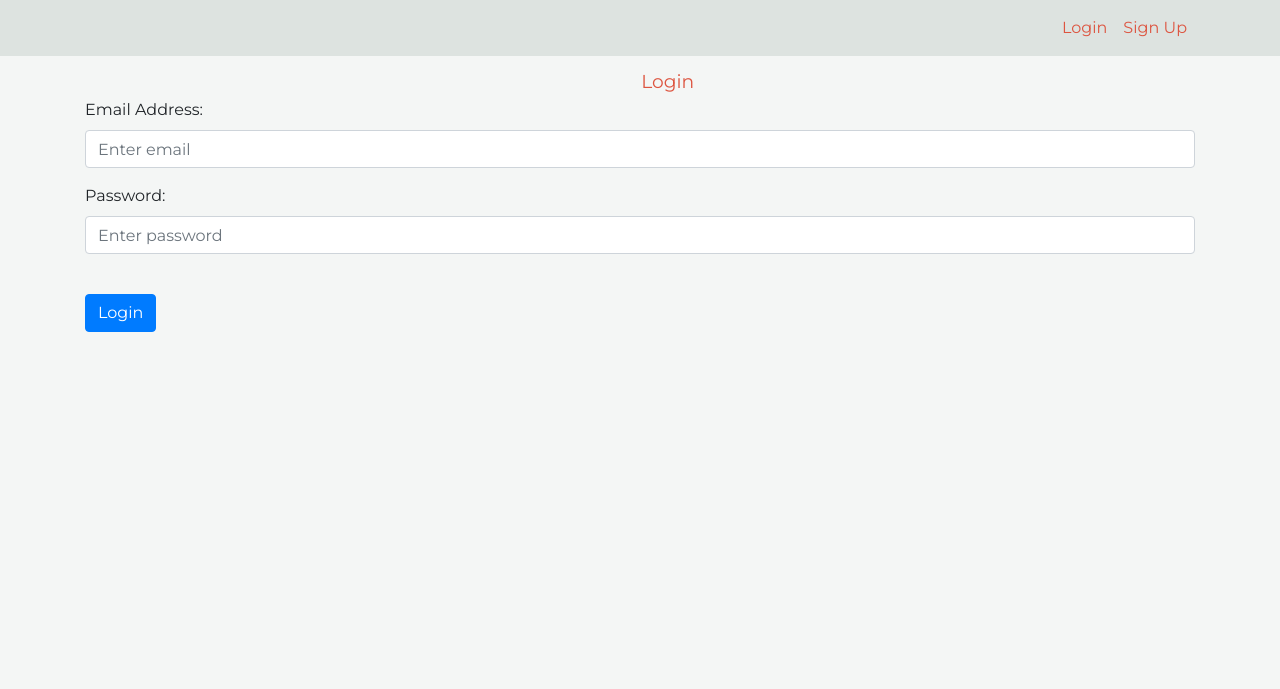
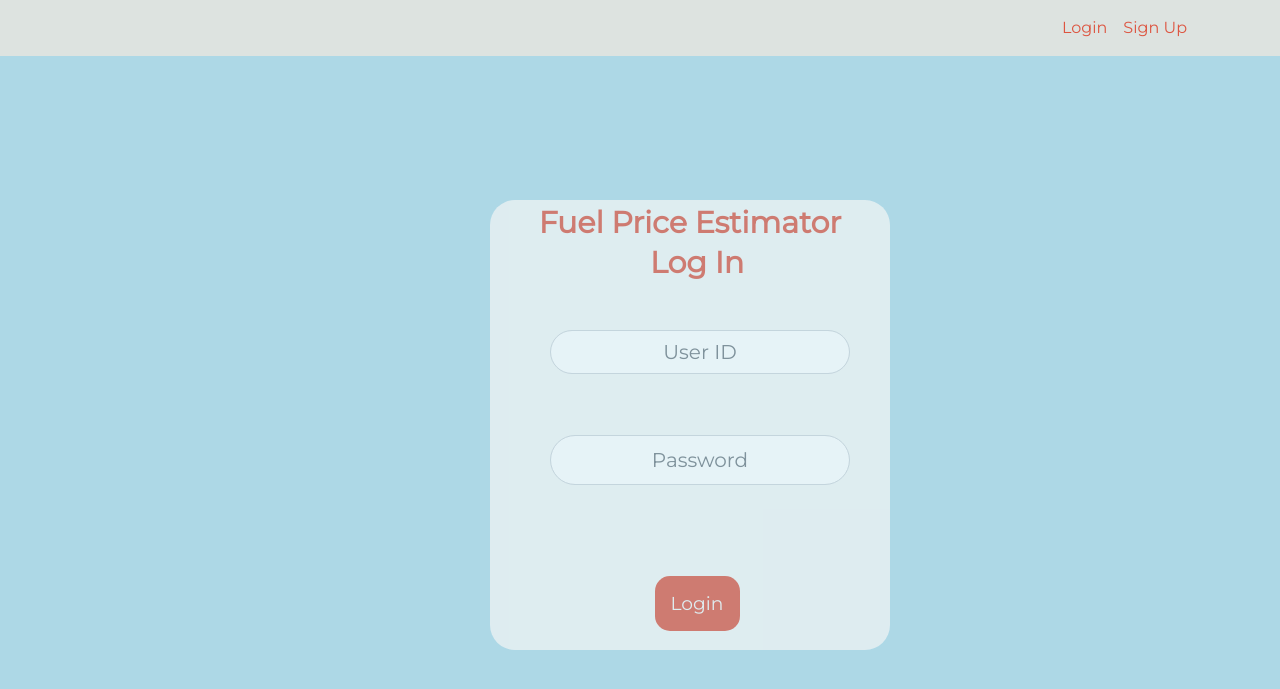
Before and after one commit to moadesiyun/Software-Design-Project, a Flask app: page /login in a window 1280 px wide. Shown: the top 689 px of the page. Run offline with Flask 2, Linux system fonts and the light colour scheme; some libraries are stand-ins or nearby versions; some web fonts are replaced.

Commit message:
Update login.html

```diff
--- a/website/templates/login.html
+++ b/website/templates/login.html
@@ -1,30 +1,57 @@
 {% extends "base.html" %} {% block title %}Login{% endblock %} {% block content
 %}
+
+
 <form method="POST">
-  <h3 align="center">Login</h3>
+
+  <body style = "background-color: lightblue;">
+  <div class ="login-info">
+
+    <b style=" display: flex; justify-content: center; white-space: nowrap; padding-bottom: 40px;  border: 0;
+  border-radius: 15px; height: 20px;">Fuel Price Estimator</b>
+    <b style="padding-left: 14px; ">Log In</b>
+
   <div class="form-group">
-    <label for="email">Email Address:</label>
+    <label for="Username"></label>
     <input
-      type="email"
+      type="text"
       class="form-control"
-      id="email"
-      name="email"
-      placeholder="Enter email"
+      id="username"
+      name="username"
+      placeholder="User ID"
+      style="border-radius: 25px;
+      text-align: center;
+      font-size: 20px;
+      width: 300px;
+      margin-left: 15%;
+      margin-bottom: 0px; margin-top: 0px"
+
       required
     />
   </div>
   <div class="form-group">
-    <label for="password">Password:</label>
+    <label for="password"></label>
     <input
       type="password"
       class="form-control"
       id="password"
       name="password"
-      placeholder="Enter password"
+      placeholder="Password"
+      style="border-radius: 25px;
+      text-align: center;
+      font-size: 20px;
+      width: 300px;
+      height:50px;
+      margin-left: 15%;
+      margin-bottom: 0px; margin-top: 0px"
       required
     />
   </div>
   <br />
-  <button type="submit" class="btn btn-primary">Login</button>
+  <button type="submit" class="login-button" id= "login1" style="margin-left: 14px; margin-top: 30px;">Login</button>
 </form>
+
+</div>
+
+</body>
 {% endblock %}
```
